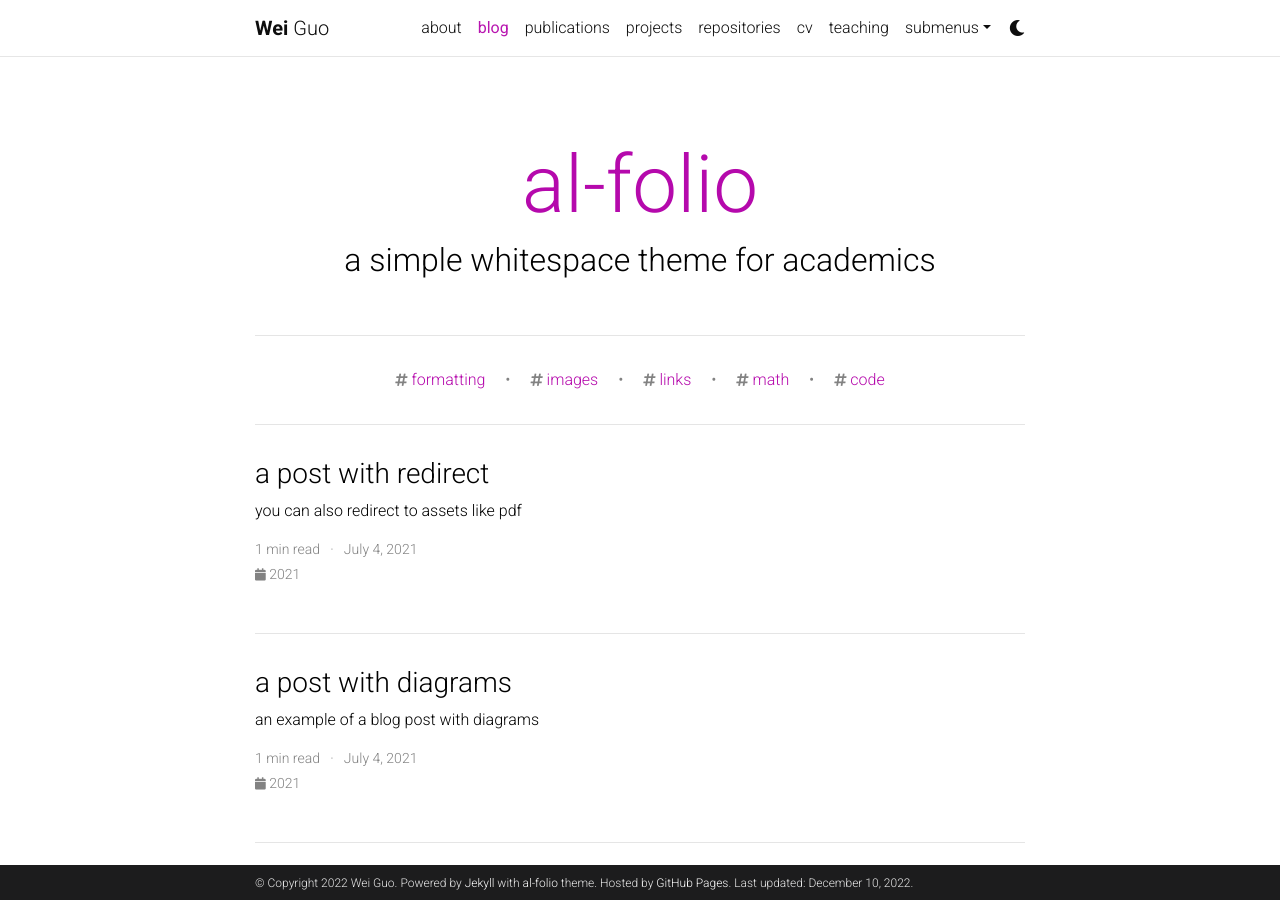
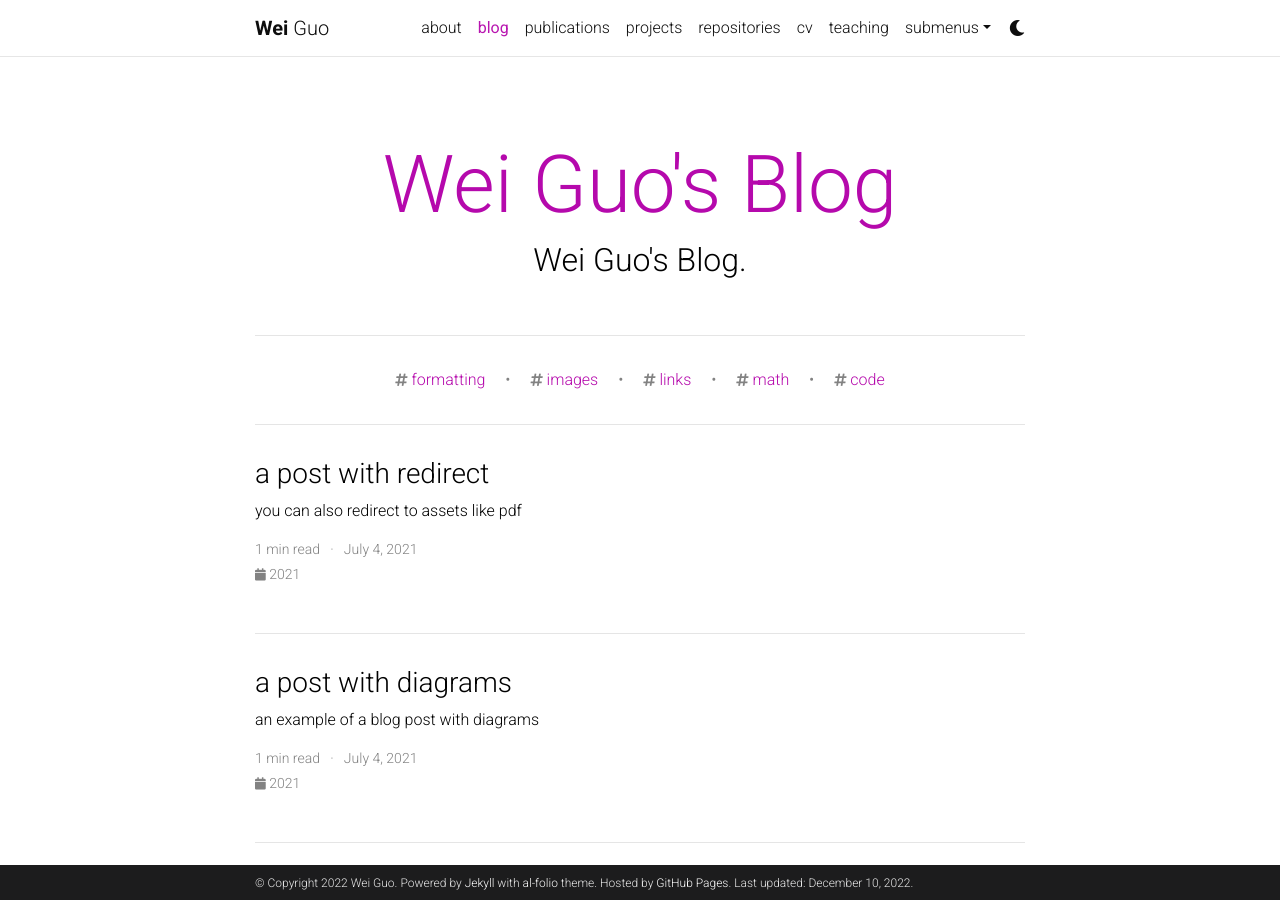
Before and after one commit to AlexandreGUO2001/AlexandreGUO2001.github.io, a Jekyll site: the page built from blog/index.html, in a window 1280 px wide and 900 px high. Built offline with Jekyll 4.4.1, drawn with Linux system fonts in a browser that asks for light colours; the list of posts is cut into pages by our own code; comment, search, counter and statistics services are not loaded; a style sheet for code colours, icons or effects is not loaded.

Commit message:
Update _config.yml

```diff
--- a/_config.yml
+++ b/_config.yml
@@ -66,7 +66,7 @@
 # Social integration
 # -----------------------------------------------------------------------------
 
-github_username: # your GitHub user name
+github_username: AlexandreGUO2001 # your GitHub user name
 gitlab_username: # your GitLab user name
 twitter_username: # your Twitter handle
 mastodon_username: # your mastodon instance+username in the format instance.tld/@username
@@ -96,7 +96,7 @@
 discord_id: # your discord id (18-digit unique numerical identifier)
 
 contact_note: >
-  You can even add a little note about which of these is the best way to reach you.
+  WeChat ID: AlexandreGuo2001. Please <b>identify yourself</b> when adding me on WeChat.
 
 # -----------------------------------------------------------------------------
 # Analytics and search engine verification
@@ -112,9 +112,9 @@
 # Blog
 # -----------------------------------------------------------------------------
 
-blog_name: al-folio # blog_name will be displayed in your blog page
+blog_name: Wei Guo's Blog # blog_name will be displayed in your blog page
 blog_nav_title: blog # your blog must have a title for it to be displayed in the nav bar
-blog_description: a simple whitespace theme for academics
+blog_description: Wei Guo's Blog.
 permalink: /blog/:year/:title/
 
 # Pagination
```
